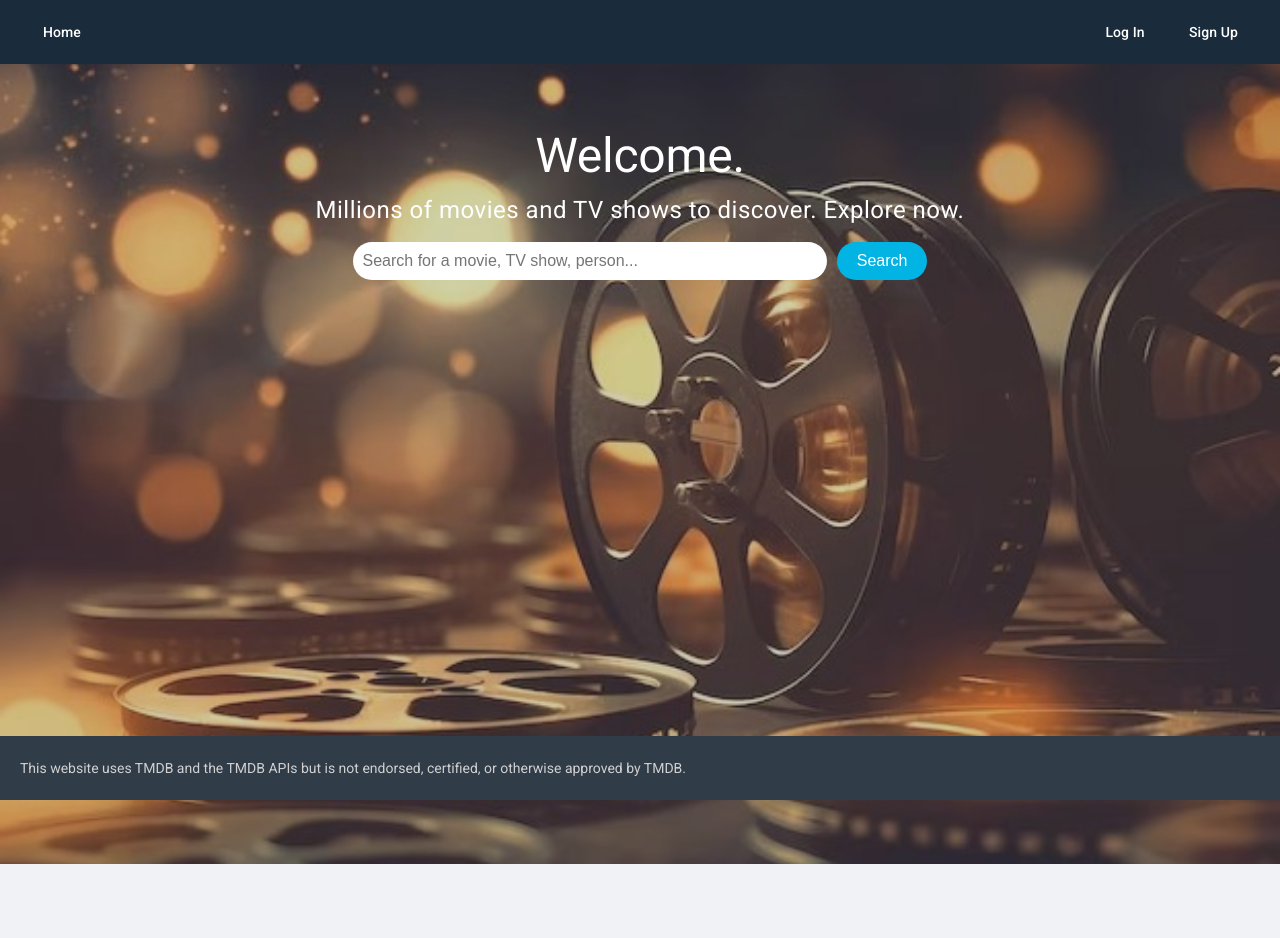
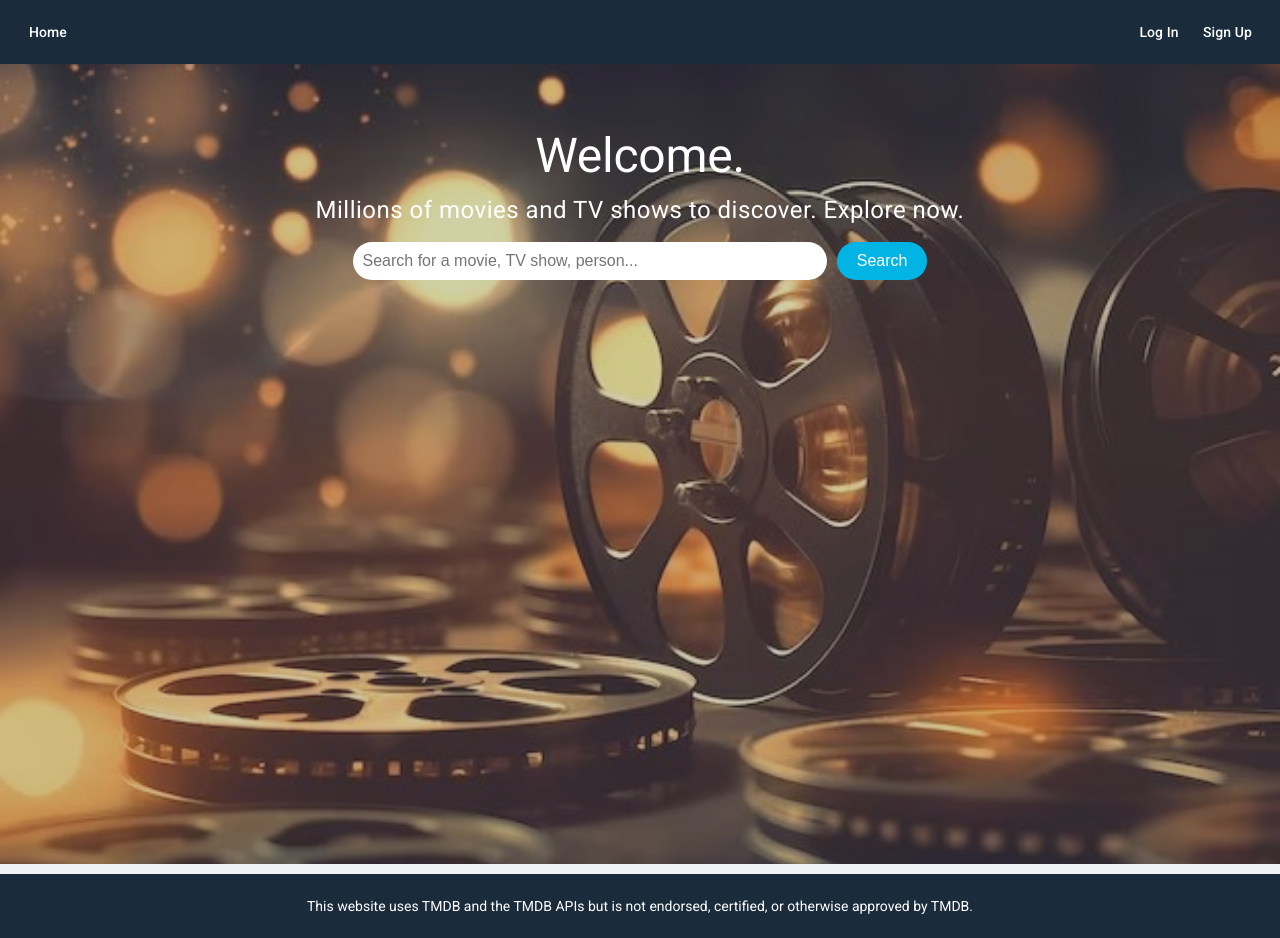
Before and after one commit to MichaelDelser/movie_reviewer, an Angular app in the folder frontend/: page /home in a window 1280 px wide. Before the commit the page ends 864 px from the top, so only its background shows below. Built offline with nearby package versions, Linux system fonts and the light colour scheme.

Commit message:
bugfix, app component footer is not blocking other elements any more

```diff
--- a/frontend/src/app/app.component.html
+++ b/frontend/src/app/app.component.html
@@ -1,8 +1,9 @@
 <mat-toolbar color="primary">
+  <div class="header-left">
     <!-- Home link -->
     <a mat-button routerLink="/home">Home</a>
-  <!-- Spacer for alignment -->
-  <span class="spacer"></span>
+  </div>
+  <div class="header-right">
     <!-- Check authentication -->
     <ng-container *ngIf="!authService.isAuthenticated(); else loggedIn">
       <!-- Login link -->
@@ -20,11 +21,15 @@
       <!-- Logout link -->
       <a mat-button (click)="logout()">Logout</a>
     </ng-template>
+  </div>
 </mat-toolbar>
 <!-- App container for routing -->
-<div class="app-container">
+<div class="wrapper">
+  <main>
     <router-outlet></router-outlet>
-</div>
+    <div class="spacer"></div>
+  </main>
   <mat-toolbar color="primary" class="footer">
     <span>This website uses TMDB and the TMDB APIs but is not endorsed, certified, or otherwise approved by TMDB.</span>
   </mat-toolbar>
+</div>
--- a/frontend/src/app/app.component.scss
+++ b/frontend/src/app/app.component.scss
@@ -1,30 +1,50 @@
+html, body {
+  height: 100%;
+  margin: 0;
+  padding: 0;
+}
+
+.wrapper {
+  display: flex;
+  flex-direction: column;
+  min-height: 100vh;
+}
+
+main {
+  flex: 1;
+  margin-bottom: 10px;
+}
+
+.footer {
+  background-color: #1A2B3C;
+  color: white;
+  text-align: center;
+  font-size: 0.875rem;
+  bottom: 0;
+  width: 100%;
+  padding: 1em 0;
+  display: flex;
+  align-items: center;
+  justify-content: center;
+}
+
 mat-toolbar {
+  background-color: #1A2B3C;
   display: flex;
   justify-content: space-between;
   align-items: center;
-  padding: 0 20px;
-  background-color: #1A2B3C;
-
-  .spacer {
-    flex: 1;
-  }
-
-  a {
-    color: #fff;
-    text-decoration: none;
-    margin: 0 10px;
-
-    &:hover {
-      text-decoration: underline;
-    }
-  }
 }
 
-.footer {
-  position: fixed;
-  bottom: 0;
-  width: 100%;
-  text-align: center;
-  font-size: 0.875rem;
-  color: #fff;
+.header-left {
+  display: flex;
+  align-items: center;
 }
+
+.header-right {
+  display: flex;
+  align-items: center;
+}
+
+mat-toolbar a {
+  color: white !important;
+}
```
Also changed, not shown: 2 other files (tests, documents, lock files or other folders). Lines whose indentation alone changed are shown as unchanged.
